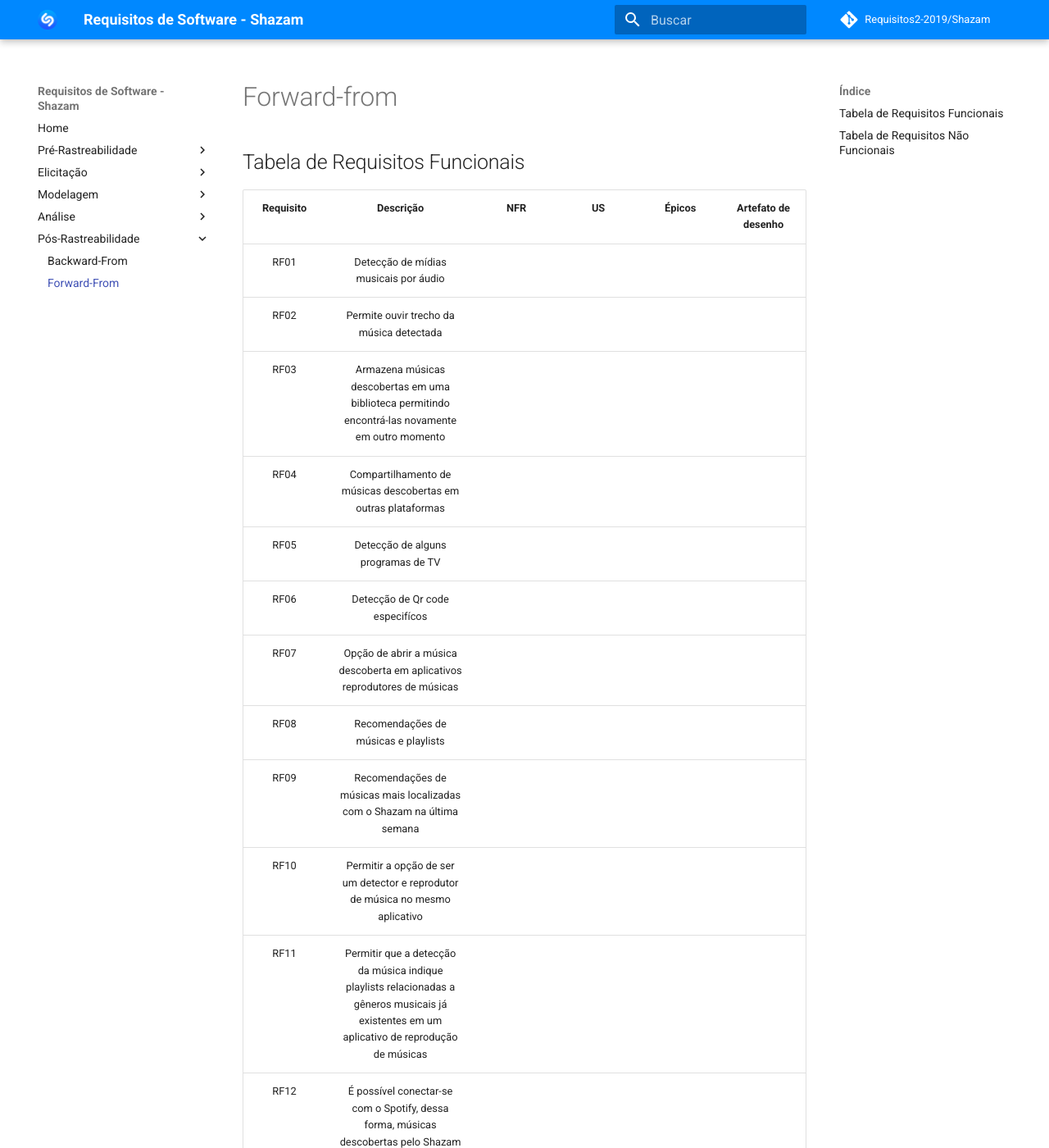
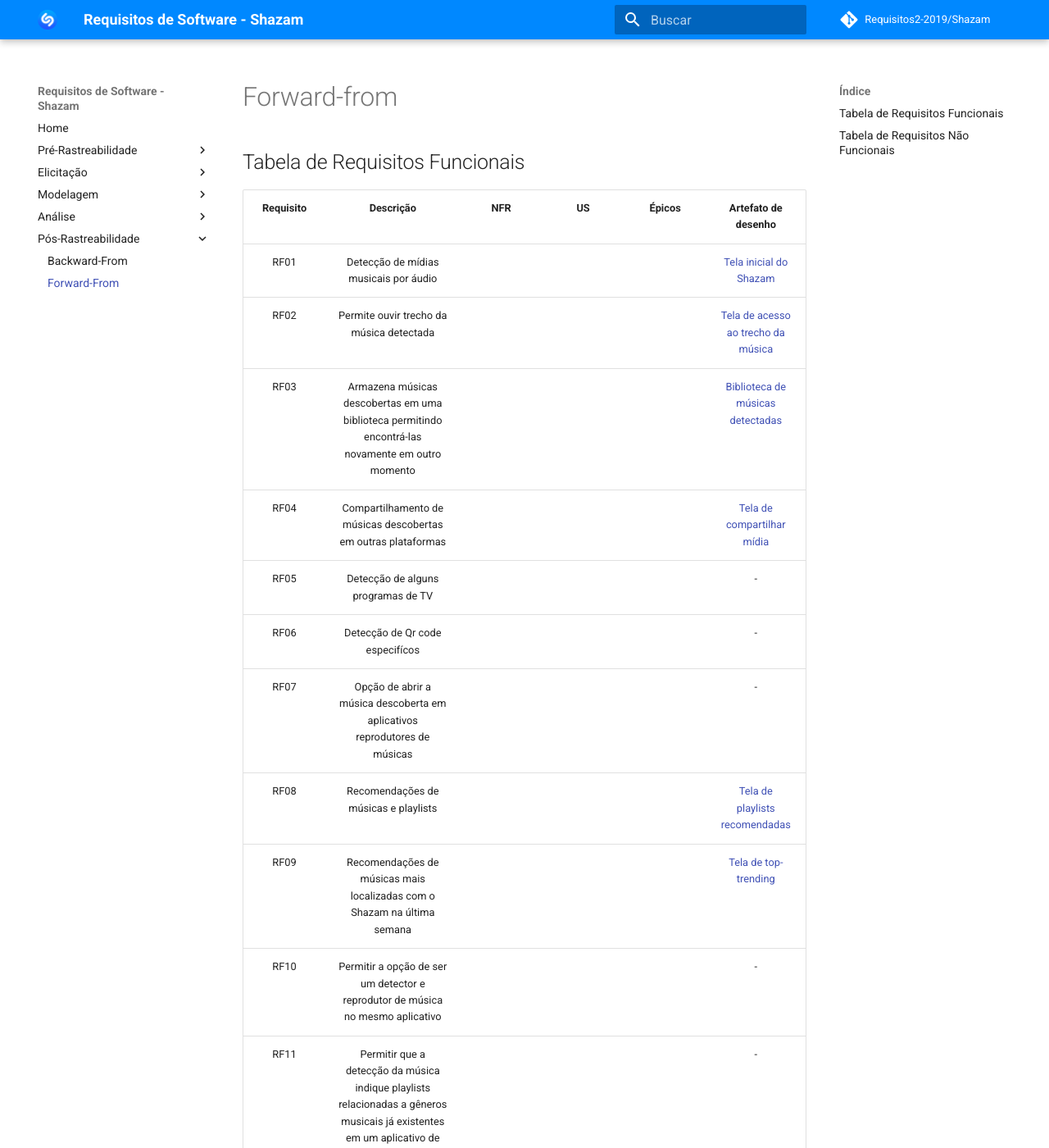
Before and after one commit to Wictorgirardi/2019.2-Shazam, an MkDocs documentation site: the page built from docs/pos-rastreabilidade/forwardFrom.md, in a window 1280 px wide and 1400 px high. Shown: the whole window at 82% size. Built offline with MkDocs 1.6.1 and Material for MkDocs 9.7.7, drawn with Linux system fonts in a browser that asks for light colours; comment, search, counter and statistics services are not loaded; some of the changed text lies outside the part shown.

Commit message:
Adding images to the forward-from document

```diff
--- a/docs/pos-rastreabilidade/forwardFrom.md
+++ b/docs/pos-rastreabilidade/forwardFrom.md
@@ -4,29 +4,29 @@
 
 |Requisito|Descrição|NFR|US|Épicos|Artefato de desenho|
 |:--:|:----:|:-------:|:---:|:----:|:----:|
-|RF01 |Detecção de mídias musicais por áudio|||||
-|RF02 |Permite ouvir trecho da música detectada|||||
-|RF03 |Armazena músicas descobertas em uma biblioteca permitindo encontrá-las novamente em outro momento|||||
-|RF04 |Compartilhamento de músicas descobertas em outras plataformas|||||
-|RF05 |Detecção de alguns programas de TV|||||
-|RF06 |Detecção de Qr code especifícos|||||
-|RF07 |Opção de abrir a música descoberta em aplicativos reprodutores de músicas|||||
-|RF08 |Recomendações de músicas e playlists|||||
-|RF09 |Recomendações de músicas mais localizadas com o Shazam na última semana|||||
-|RF10 |Permitir a opção de ser um detector e reprodutor de música no mesmo aplicativo|||||
-|RF11 |Permitir que a detecção da música indique playlists relacionadas a gêneros musicais já existentes em um aplicativo de reprodução de músicas|||||
-|RF12 |É possível conectar-se com o Spotify, dessa forma, músicas descobertas pelo Shazam formam uma playlist no Spotify|||||
-|RF13 |O aplicativo não necessita do Login para detectar músicas. O login é opcional|||||
-|RF14 |Modo auto Shazam. É uma ferramenta do smartphone que possibilita identificar músicas automaticamente sem a necessidade do aplicativo estar aberto|||||
-|RF15 |Locais com muitos ruídos atrapalham a detecção do aúdio musical|||||
-|RF16 |Caso o usuário esteja offline a busca fica salva no histórico, e quando houver conexão com internet ele efetua a pesquisa|||||
-|RF17 |Permitir acesso a biblioteca sem efetuar login|||||
-|RF18 |Permitir a opção de playlists compartilhadas no próprio aplicativo ao invés de ter que migrar para outro aplicativo para realizar essa ação|||||
-|RF19 |Permitir a opção de visualizar o vídeo clipe da música no próprio aplicativo sem a necessidade de migrar para um aplicativo reprodutor de vídeos|||||
-|RF20 |Permitir a integração com o Spotify, criação de um botão do Shazam no Spotify|||||
-|RF21 |Permitir a opção de backup de conteúdo descoberto no aplicativo caso o usuário troque de dispostivo móvel|||||
-|RF22 |O aplicativo disponibiliza a letra da música descoberta|||||
-|RF23 | O usuário pode escutar o conteúdo que descobriu e receber mais informações sobre o mesmo |||||
+|RF01 |Detecção de mídias musicais por áudio||||[Tela inicial do Shazam](../imgs/RF01.shazam.android.jpg)|
+|RF02 |Permite ouvir trecho da música detectada||||[Tela de acesso ao trecho da música](../imgs/RF02.shazam.android.jpg)|
+|RF03 |Armazena músicas descobertas em uma biblioteca permitindo encontrá-las novamente em outro momento||||[Biblioteca de músicas detectadas](../imgs/rf03.shazam.android.jpg)|
+|RF04 |Compartilhamento de músicas descobertas em outras plataformas||||[Tela de compartilhar mídia](../imgs/RF04.shazam.android.jpg)|
+|RF05 |Detecção de alguns programas de TV||||-|
+|RF06 |Detecção de Qr code especifícos||||-|
+|RF07 |Opção de abrir a música descoberta em aplicativos reprodutores de músicas||||-|
+|RF08 |Recomendações de músicas e playlists||||[Tela de playlists recomendadas](../imgs/RF08.shazam.android.jpg)|
+|RF09 |Recomendações de músicas mais localizadas com o Shazam na última semana||||[Tela de top-trending](../imgs/RF09.shazam.android.jpg)|
+|RF10 |Permitir a opção de ser um detector e reprodutor de música no mesmo aplicativo||||-|
+|RF11 |Permitir que a detecção da música indique playlists relacionadas a gêneros musicais já existentes em um aplicativo de reprodução de músicas||||-|
+|RF12 |É possível conectar-se com o Spotify, dessa forma, músicas descobertas pelo Shazam formam uma playlist no Spotify||||[Tela de conectar com o Spotify](../imgs/RF12.shazam.android.jpg)|
+|RF13 |O aplicativo não necessita do Login para detectar músicas. O login é opcional||||-|
+|RF14 |Modo auto Shazam. É uma ferramenta do smartphone que possibilita identificar músicas automaticamente sem a necessidade do aplicativo estar aberto||||-|
+|RF15 |Locais com muitos ruídos atrapalham a detecção do aúdio musical||||-|
+|RF16 |Caso o usuário esteja offline a busca fica salva no histórico, e quando houver conexão com internet ele efetua a pesquisa||||-|
+|RF17 |Permitir acesso a biblioteca sem efetuar login||||-|
+|RF18 |Permitir a opção de playlists compartilhadas no próprio aplicativo ao invés de ter que migrar para outro aplicativo para realizar essa ação||||-|
+|RF19 |Permitir a opção de visualizar o vídeo clipe da música no próprio aplicativo sem a necessidade de migrar para um aplicativo reprodutor de vídeos||||-|
+|RF20 |Permitir a integração com o Spotify, criação de um botão do Shazam no Spotify||||-|
+|RF21 |Permitir a opção de backup de conteúdo descoberto no aplicativo caso o usuário troque de dispostivo móvel||||-|
+|RF22 |O aplicativo disponibiliza a letra da música descoberta||||[Tela que disponibiliza letra da música](../imgs/RF22.shazam.android.jpg)|
+|RF23 | O usuário pode escutar o conteúdo que descobriu e receber mais informações sobre o mesmo ||||-|
 
 
 ## Tabela de Requisitos Não Funcionais
@@ -57,6 +57,8 @@
 |Data|Versão|Alteração|Responsável(eis)|
 |:--:|:----:|:-------:|:---:|
 |13/11/2019|1.0|Criação do documento e adição de conteúdo|Débora Vilela|
+|13/11/2019|1.1|Adicionando Artefato de desenho |Nathalia Lorena|
+
 
 # Referências
 
```
Also changed, not shown: docs/imgs/RF07.shazam.android.jpg (added).
